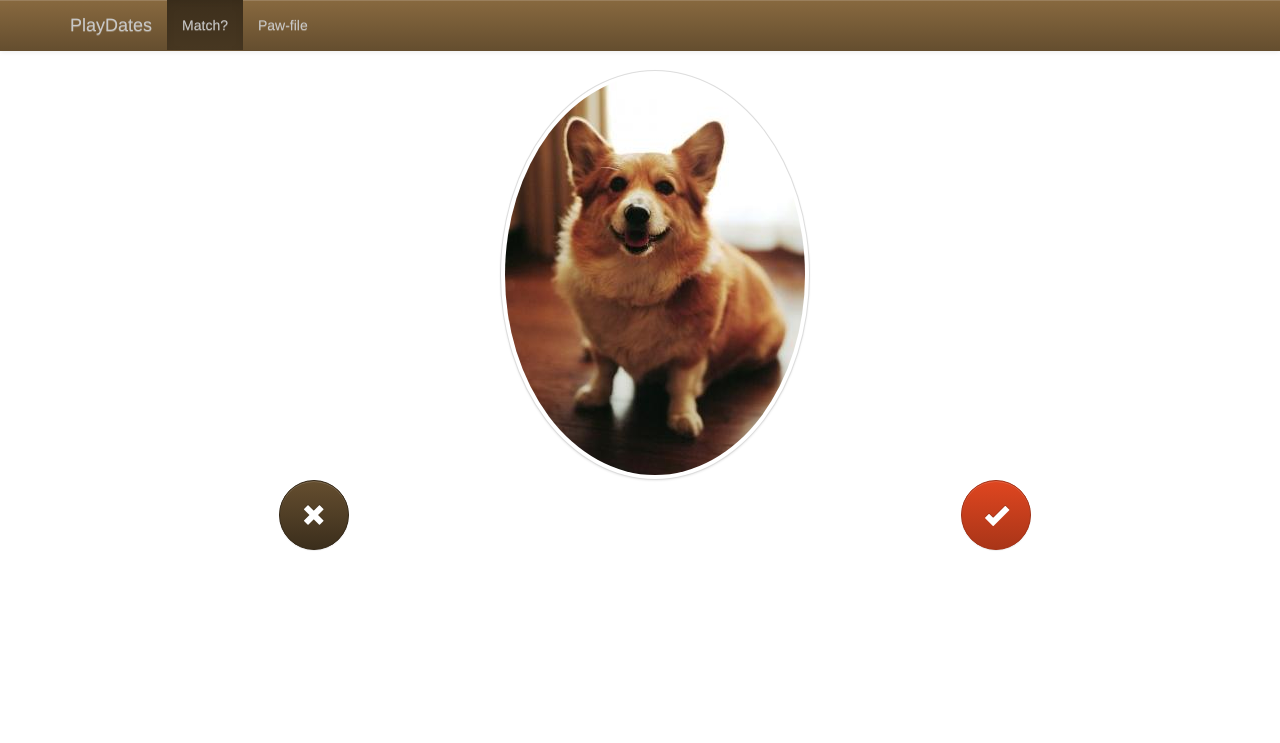
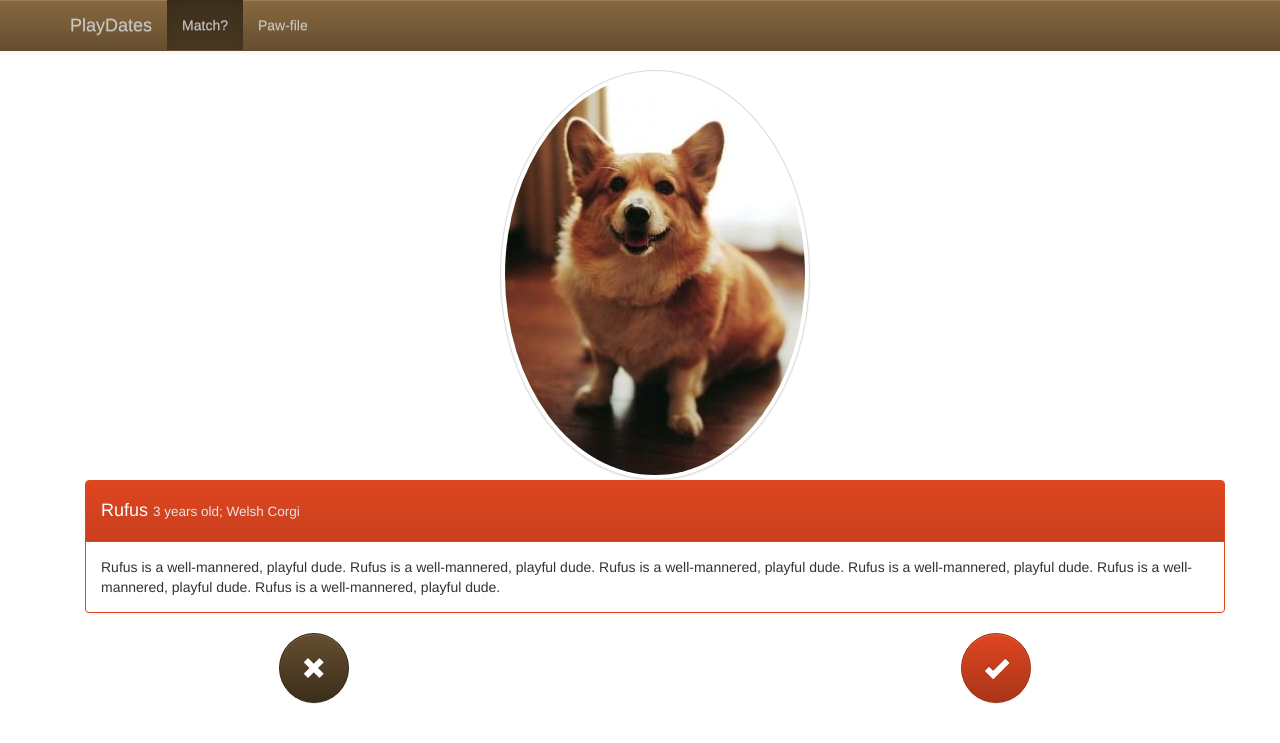
Before and after one commit to corbanmailloux/PlayDates, a Jekyll site: the page built from index.html, in a window 1280 px wide. Shown: the top 743 px of the page. Built offline with Jekyll 4.4.1, drawn with Linux system fonts in a browser that asks for light colours; nearby versions of some CDN libraries.

Commit message:
Add dog information.

```diff
--- a/_sass/_additional.scss
+++ b/_sass/_additional.scss
@@ -40,3 +40,7 @@ body {
 .btn-circle-glyph {
     padding-top: 11px;
 }
+
+.additional-about-small {
+    color: #E6E6E6;
+}
--- a/index.html
+++ b/index.html
@@ -5,6 +5,18 @@ title: Rufus
     <div class="row">
         <div class="col-xs-12">
             <img src="/images/dogs/corgi1.png" class="img-responsive img-circle img-thumbnail center-block">
+            <div class="row">
+                <div class="col-xs-12">
+                    <div class="panel panel-primary">
+                        <div class="panel-heading">
+                            <h4>Rufus <small class="additional-about-small">3 years old; Welsh Corgi</small></h1>
+                        </div>
+                        <div class="panel-body">
+                            Rufus is a well-mannered, playful dude. Rufus is a well-mannered, playful dude. Rufus is a well-mannered, playful dude. Rufus is a well-mannered, playful dude. Rufus is a well-mannered, playful dude. Rufus is a well-mannered, playful dude.
+                        </div>
+                    </div>
+                </div>
+            </div>
             <div class="row">
                 <div class="col-xs-5">
                     <a href="/1" class="btn btn-danger btn-circle center-block">
```
